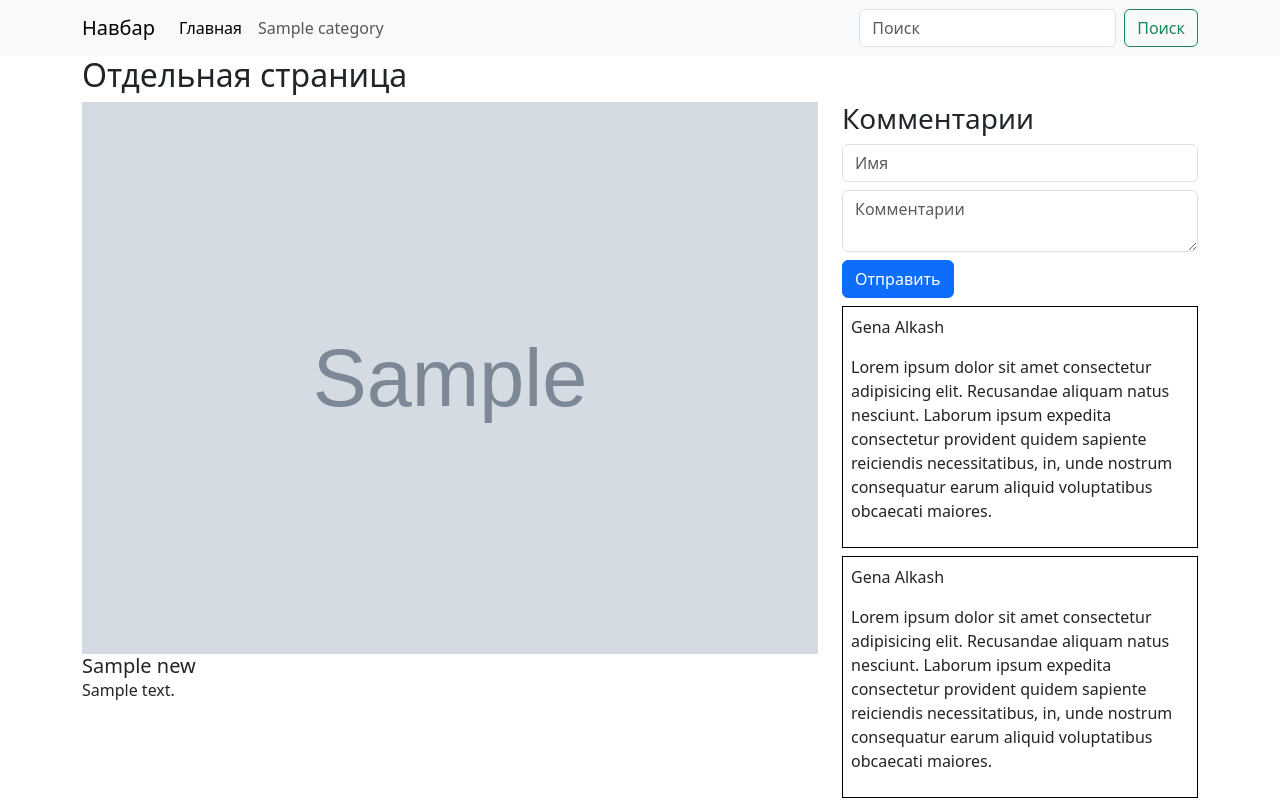
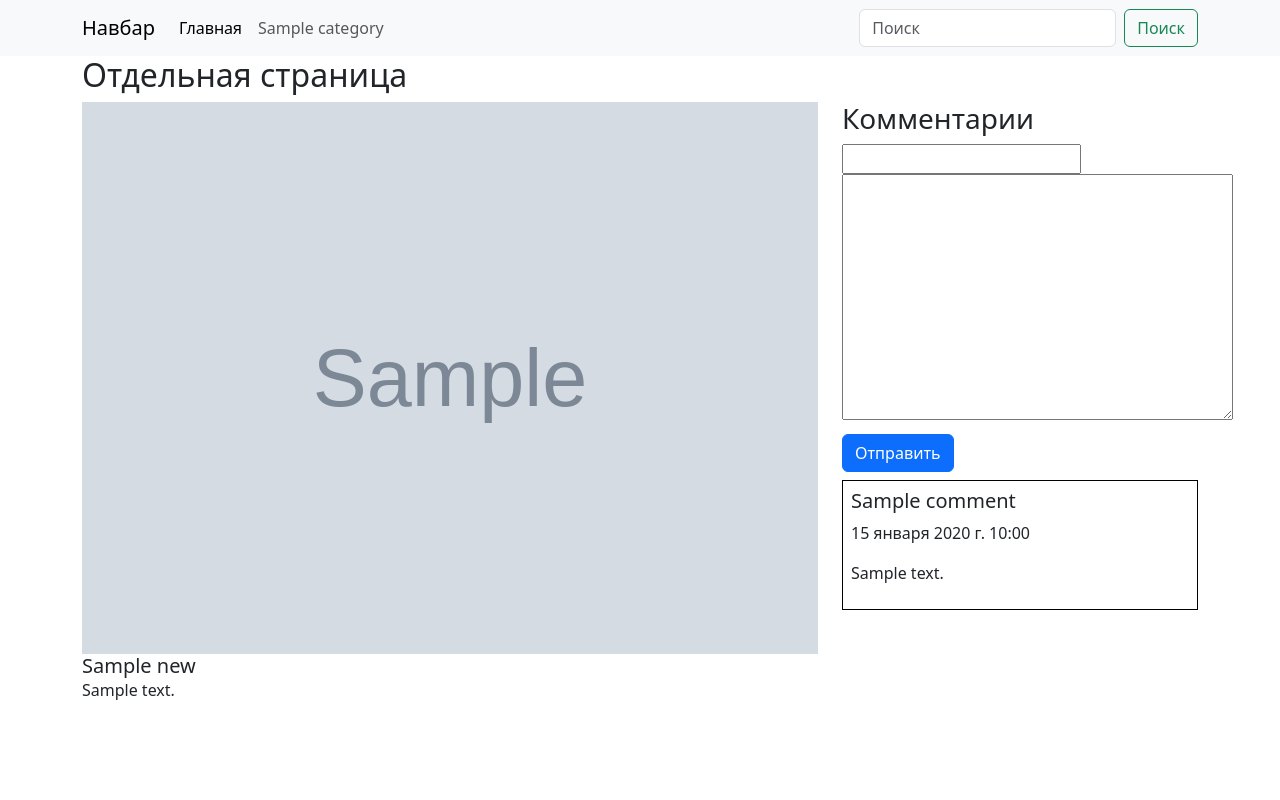
Before and after one commit to edzen12/DjangoFirst1-24, a Django app: a page that uses templates/single-page.html in a window 1280 px wide. Run offline with Django 4.2, Linux system fonts and the light colour scheme; tables that the repository leaves empty hold one stand-in row (values such as "Sample post"); grey boxes marked "Sample" are stand-in pictures; some libraries are stand-ins or nearby versions.

Commit message:
add Comment form

```diff
--- /dev/null
+++ b/news/forms.py
@@ -0,0 +1,8 @@
+from django import forms
+from news.models import Comment
+
+
+class CommentForm(forms.ModelForm):
+    class Meta:
+        model = Comment
+        fields = ['name', 'text']
--- a/news/models.py
+++ b/news/models.py
@@ -35,3 +35,18 @@
         verbose_name_plural = 'Новости'
         verbose_name = 'новость'
         ordering = ['-id']
+
+
+class Comment(models.Model):
+    news = models.ForeignKey(News, on_delete=models.CASCADE, verbose_name="Новость", related_name='comments')
+    name = models.CharField(verbose_name="ФИО", max_length=50)
+    text = models.TextField(verbose_name="Описание")
+    created_at = models.DateTimeField(auto_now_add=True) # время ставим автоматом
+    is_published = models.BooleanField(default=False) # проверяем перед выходом
+
+    def __str__(self):
+        return self.name
+
+    class Meta:
+        verbose_name_plural = 'Комментарии'
+        verbose_name = 'комментарии'
--- a/news/views.py
+++ b/news/views.py
@@ -1,5 +1,7 @@
-from django.shortcuts import render, get_object_or_404
-from news.models import News, Category
+from django.shortcuts import render, get_object_or_404, redirect
+from news.models import News, Category, Comment
+from news.forms import CommentForm
+
 
 def homepage(request):
     news_all = News.objects.all()
@@ -14,9 +16,22 @@
 def news_detail(request, slug):
     news = get_object_or_404(News, slug=slug)
     categories = Category.objects.filter(news__isnull=False).distinct()
+    comments = news.comments.filter(is_published=True).order_by('-created_at')
+
+    if request.method == 'POST':
+        form = CommentForm(request.POST)
+        if form.is_valid():
+            comment = form.save(commit=False)
+            comment.news = news
+            comment.save()
+            return redirect('news_detail', slug=slug)
+    else:
+        form = CommentForm()
     context = {
         'news':news,
+        'comments':comments,
         'categories':categories,
+        'form':form
     }
     return render(request, 'single-page.html', context)
 
--- a/templates/single-page.html
+++ b/templates/single-page.html
@@ -13,20 +13,20 @@
         <!-- col -->
         <div class="col-lg-4">
             <h3>Комментарии</h3>
-            <form action="" method="post">
+            <form method="POST">
                 {% csrf_token %}
-                <input class="form-control mt-2" type="text" placeholder="Имя">
-                <textarea class="form-control mt-2" name="" id="" placeholder="Комментарии"></textarea>
+                {{form.name}}
+                {{form.text}}
                 <button type="submit" class="btn btn-primary mt-2">Отправить</button>
             </form>
-
-            <div class="otvet mt-2 p-2" style="border:1px solid black">
-                <p>Gena Alkash</p>
-                <p>Lorem ipsum dolor sit amet consectetur adipisicing elit. Recusandae aliquam natus nesciunt. Laborum ipsum expedita consectetur provident quidem sapiente reiciendis necessitatibus, in, unde nostrum consequatur earum aliquid voluptatibus obcaecati maiores.</p>
-            </div>
-            <div class="otvet mt-2 p-2" style="border:1px solid black">
-                <p>Gena Alkash</p>
-                <p>Lorem ipsum dolor sit amet consectetur adipisicing elit. Recusandae aliquam natus nesciunt. Laborum ipsum expedita consectetur provident quidem sapiente reiciendis necessitatibus, in, unde nostrum consequatur earum aliquid voluptatibus obcaecati maiores.</p>
+            <div class="comments">
+                {% for comment in comments %}
+                <div class="otvet mt-2 p-2" style="border:1px solid black">
+                    <h5>{{comment.name}}</h5>
+                    <p>{{comment.created_at}}</p>
+                    <p>{{comment.text}}</p>
+                </div>
+                {% endfor %}
             </div>
         </div>
         <!-- col -->
```
Also changed, not shown: news/admin.py (+8 -3 lines), news/migrations/0006_comment.py (added), news/migrations/0007_alter_comment_news.py (added).
